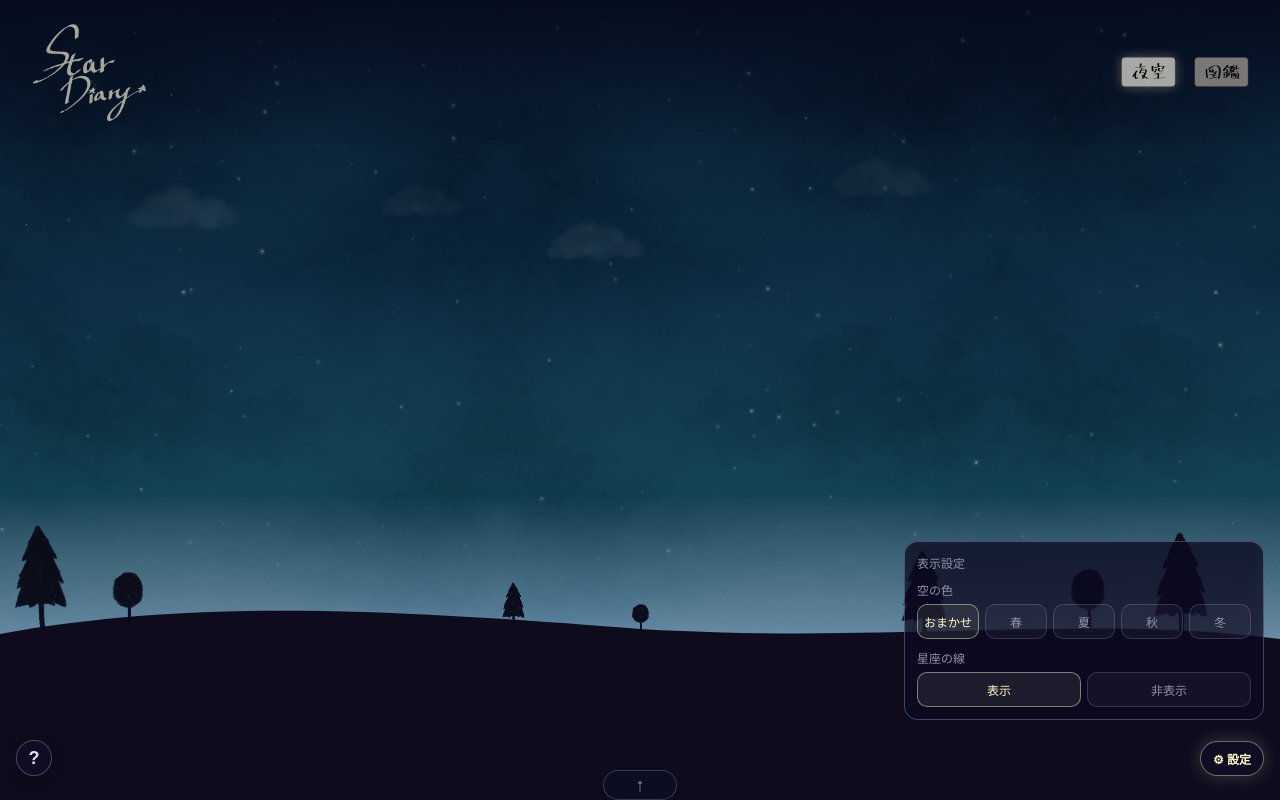
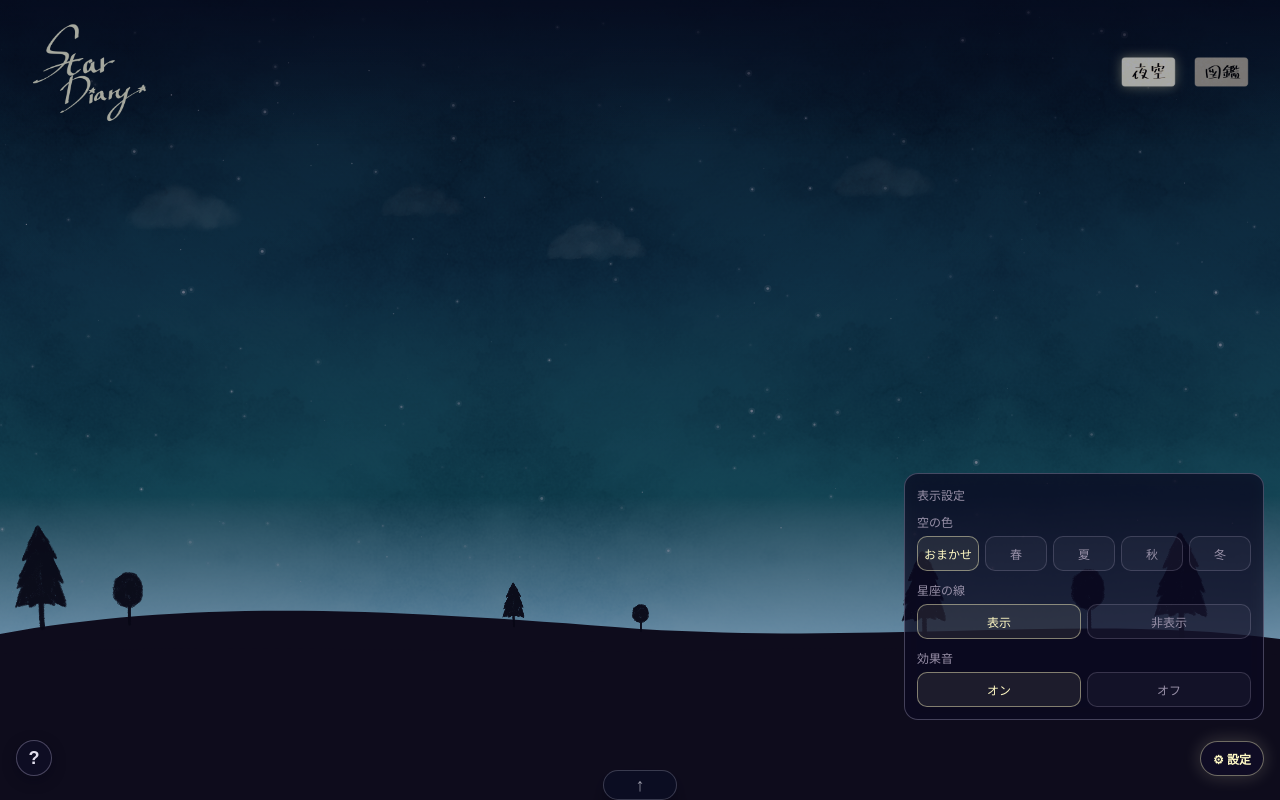
Before and after one commit to omochi7777/StarDiaryDemo, a React (Vite) app: page / in a window 1280 px wide. Both pictures are taken after a click on the button "⚙ 設定". Built offline with nearby package versions, Linux system fonts and the light colour scheme; a web font is replaced by a local one.

Commit message:
feat: add sound toggle, share text, and terms/about updates

```diff
--- a/public/terms.html
+++ b/public/terms.html
@@ -70,7 +70,11 @@
 <body>
     <main>
         <h1>Star Diary 利用規約</h1>
-        <p class="meta">最終更新日: 2026年3月5日 / 運営: tane</p>
+        <p class="meta">最終更新日: 2026年3月6日 / 運営: tane</p>
+
+        <h2>このアプリについて</h2>
+        <p>本アプリはデモ版のため、保存できる星の総数は最大600個です。</p>
+        <p>入力内容は端末内でのみ扱われ、運営者側で統計の取得や分析には利用していません。</p>
 
         <h2>1. 本規約について</h2>
         <p>本規約は、Webアプリ「Star Diary」（以下「本アプリ」）の利用条件を定めるものです。本アプリを利用した時点で、本規約に同意したものとみなします。</p>
--- a/src/App.tsx
+++ b/src/App.tsx
@@ -22,6 +22,7 @@ import starChimeUrl from '../assets/VSQSE_0528_kiran_03.mp3';
 type ViewMode = 'sky' | 'zukan';
 const SKY_THEME_STORAGE_KEY = 'stardiary.skyThemePreset';
 const CONSTELLATION_LINES_STORAGE_KEY = 'stardiary.showConstellationLines';
+const SOUND_ENABLED_STORAGE_KEY = 'stardiary.soundEnabled';
 const DAILY_CHECKIN_LIMIT = 10;
 const STAR_STORAGE_LIMIT = 600;
 const STAR_DISPLAY_LIMIT = 120;
@@ -69,6 +70,8 @@ const REFLECTION_TABS: ReflectionTab[] = [
         brightnessRange: [0.86, 0.96],
         phrases: [
             '苦手なことを頑張った',
+            'ちゃんと起きた',
+            '外に出た',
             '誰かに優しくできた',
             '自分に優しくできた',
             'やるべきことをできた',
@@ -138,6 +141,7 @@ function App() {
     const [isSkyUiHidden, setIsSkyUiHidden] = useState(false);
     const [isSkySharing, setIsSkySharing] = useState(false);
     const [showConstellationLines, setShowConstellationLines] = useState(true);
+    const [isSoundEnabled, setIsSoundEnabled] = useState(true);
     const [todayCheckinCount, setTodayCheckinCount] = useState(0);
     const [expandedTabKey, setExpandedTabKey] = useState<ReflectionTab['key'] | null>(null);
     const [isHelpOpen, setIsHelpOpen] = useState(false);
@@ -169,6 +173,7 @@ function App() {
     const dragStartRef = useRef({ x: 0, y: 0, camX: 0, camY: 0 });
 
     const playStarChime = useCallback(() => {
+        if (!isSoundEnabled) return;
         if (typeof Audio === 'undefined') return;
 
         const nowMs = performance.now();
@@ -188,7 +193,7 @@ function App() {
         void audio.play().catch((err) => {
             console.error('Failed to play star chime sound:', err);
         });
-    }, []);
+    }, [isSoundEnabled]);
 
     const handleToggleInputTray = useCallback(() => {
         setIsInputTrayOpen((open) => {
@@ -235,17 +240,32 @@ function App() {
         const fileName = `stardiary-sky-${stamp}.png`;
         const file = new File([blob], fileName, { type: 'image/png' });
         const nav = navigator as Navigator & { canShare?: (data?: ShareData) => boolean };
+        const shareTitle = 'Star Diary';
+        const shareText = '今日の星空 #StarDiary';
 
         if (typeof nav.share === 'function') {
+            const shareDataWithFile: ShareData = {
+                files: [file],
+                title: shareTitle,
+                text: shareText,
+            };
             const canShareFiles = typeof nav.canShare !== 'function' || nav.canShare({ files: [file] });
             if (canShareFiles) {
                 try {
-                    await nav.share({ files: [file], title: 'Star Diary Sky' });
+                    await nav.share(shareDataWithFile);
                     return;
                 } catch (err) {
                     if (err instanceof DOMException && err.name === 'AbortError') return;
                     console.error('Failed to share sky screenshot:', err);
                 }
+            }
+
+            try {
+                await nav.share({ title: shareTitle, text: shareText });
+                return;
+            } catch (err) {
+                if (err instanceof DOMException && err.name === 'AbortError') return;
+                console.error('Failed to share sky text:', err);
             }
         }
 
@@ -405,6 +425,11 @@ function App() {
         if (storedLineVisibility === '0') {
             setShowConstellationLines(false);
         }
+
+        const storedSoundEnabled = localStorage.getItem(SOUND_ENABLED_STORAGE_KEY);
+        if (storedSoundEnabled === '0') {
+            setIsSoundEnabled(false);
+        }
     }, []);
 
     useEffect(() => {
@@ -416,6 +441,14 @@ function App() {
         renderStateRef.current.showConstellationLines = showConstellationLines;
         localStorage.setItem(CONSTELLATION_LINES_STORAGE_KEY, showConstellationLines ? '1' : '0');
     }, [showConstellationLines]);
+
+    useEffect(() => {
+        localStorage.setItem(SOUND_ENABLED_STORAGE_KEY, isSoundEnabled ? '1' : '0');
+        if (!isSoundEnabled && starChimeAudioRef.current) {
+            starChimeAudioRef.current.pause();
+            starChimeAudioRef.current.currentTime = 0;
+        }
+    }, [isSoundEnabled]);
 
     useEffect(() => {
         if (viewMode !== 'sky') {
@@ -846,7 +879,7 @@ function App() {
             ? '星を描いています…'
             : expandedTab
                 ? `「${expandedTab.label}」から言葉を選べます。`
-                : 'タブを押すと、言葉の候補が開きます。';
+                : 'タブを押すと、言葉の候補が開きます。※星ができるときに音が出ます';
 
     return (
         <div className={`app ${isInputTrayOpen ? 'input-tray-open' : ''}`}>
@@ -1015,6 +1048,26 @@ function App() {
                                 </button>
                             </div>
                         </div>
+
+                        <div className="sky-settings-section">
+                            <p className="sky-settings-section-title">効果音</p>
+                            <div className="sky-line-options">
+                                <button
+                                    type="button"
+                                    className={`sky-line-option ${isSoundEnabled ? 'active' : ''}`}
+                                    onClick={() => setIsSoundEnabled(true)}
+                                >
+                                    オン
+                                </button>
+                                <button
+                                    type="button"
+                                    className={`sky-line-option ${isSoundEnabled ? '' : 'active'}`}
+                                    onClick={() => setIsSoundEnabled(false)}
+                                >
+                                    オフ
+                                </button>
+                            </div>
+                        </div>
                     </div>
 
                     {!isCheckinSubmenuOpen && (
```
